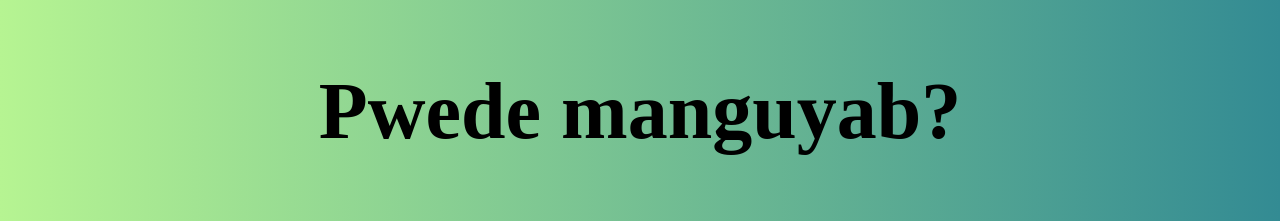
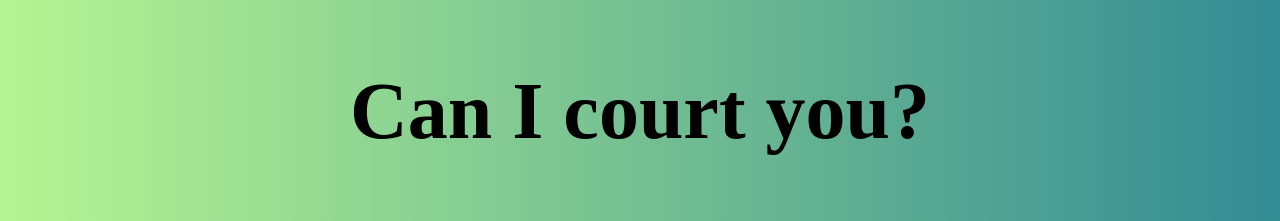
Before and after one commit to francease/yekok.ai, a plain HTML site: page home5.html in a window 1280 px wide. Shown: the top 221 px of the page. Drawn offline with Linux system fonts and the light colour scheme.

Commit message:
Update home5.html

```diff
--- a/home5.html
+++ b/home5.html
@@ -8,7 +8,7 @@
 </head>
 <body>
     <div class="hoverText">
-        <h2>Pwede manguyab?</h2>
+        <h2>Can I court you?</h2>
         <div>
             <button class="yesButton">Yes</button>
             <button class="noButton">No</button>
```
